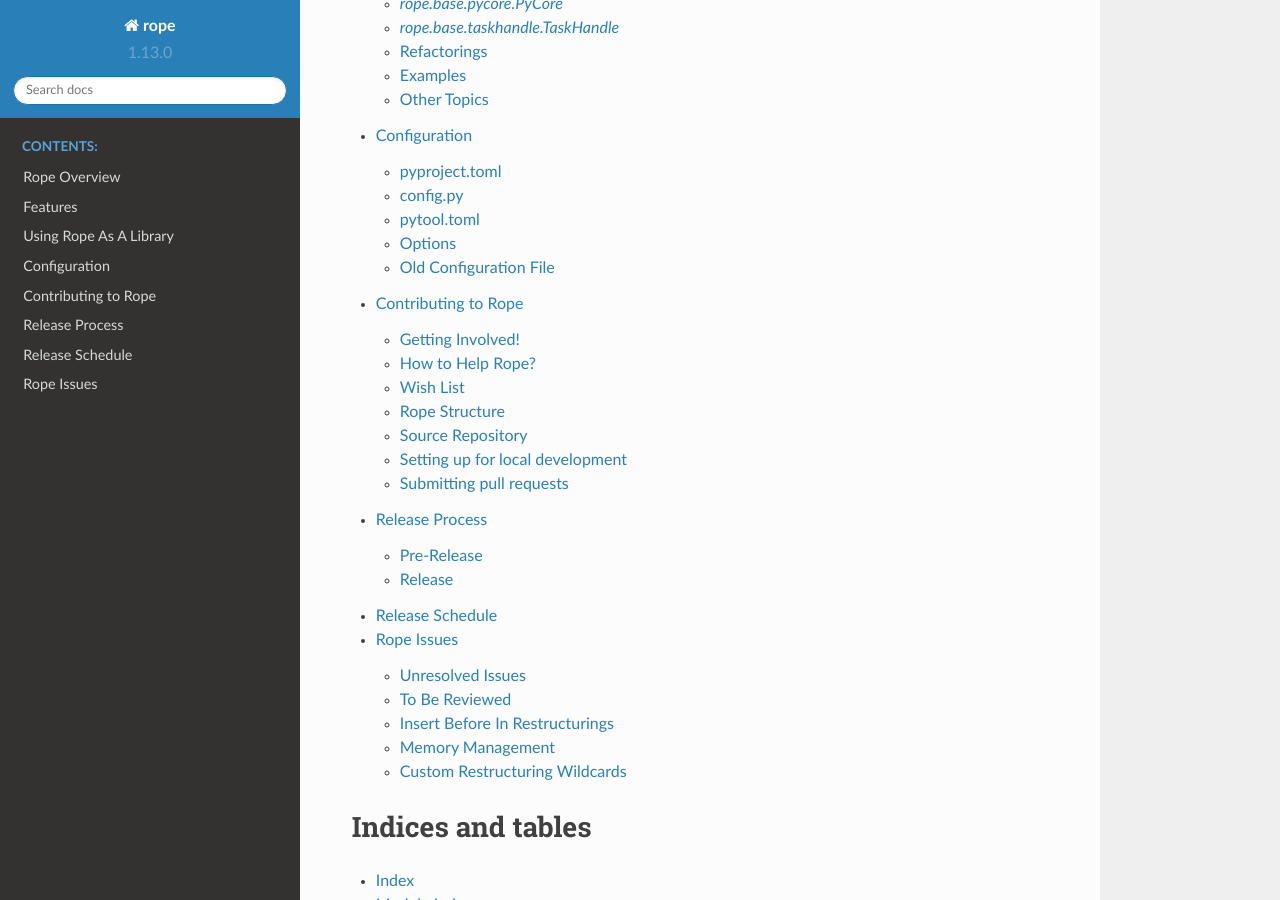
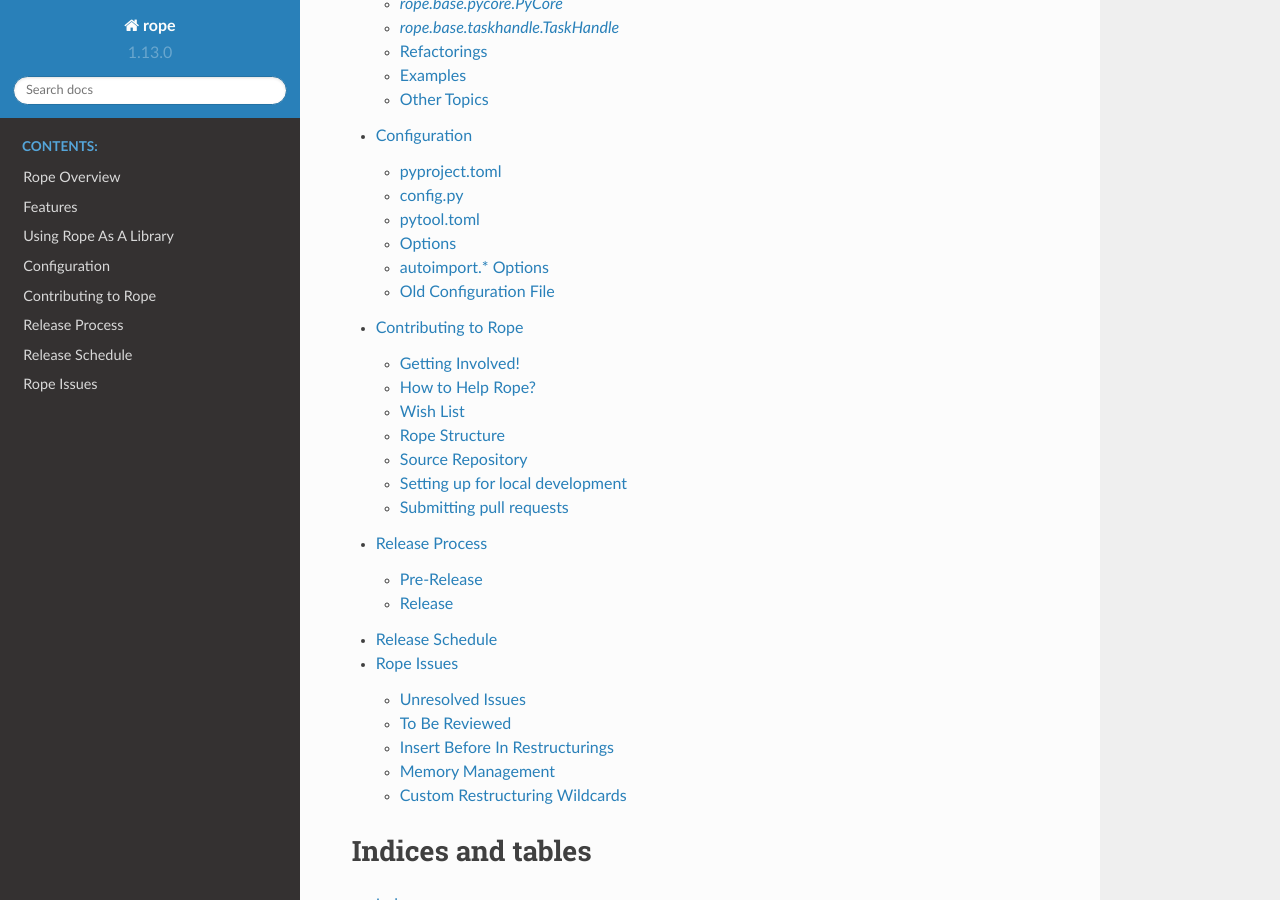
Before and after one commit to python-rope/rope, a Sphinx documentation site: the page built from docs/index.rst, in a window 1280 px wide and 900 px high, scrolled down 592 px. Built offline with Sphinx 7.4.7 and the Read the Docs theme 2.0.0, drawn with Linux system fonts in a browser that asks for light colours.

Commit message:
Document autoimport options

```diff
--- a/docs/configuration.rst
+++ b/docs/configuration.rst
@@ -64,6 +64,12 @@
 -------
 .. autopytoolconfigtable:: rope.base.prefs.Prefs
 
+autoimport.* Options
+--------------------
+
+.. autopytoolconfigtable:: rope.base.prefs.AutoimportPrefs
+
+
 Old Configuration File
 ----------------------
 This is a sample config.py. While this config.py works and all options here should be supported, the above documentation reflects the latest version of rope.
```
